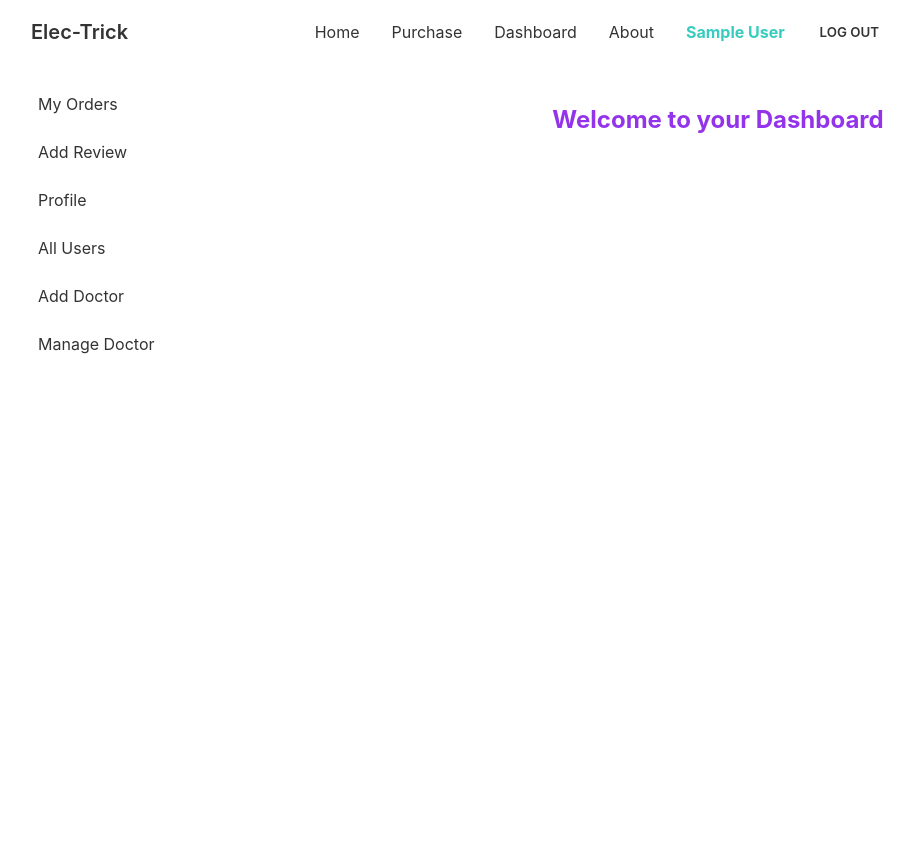
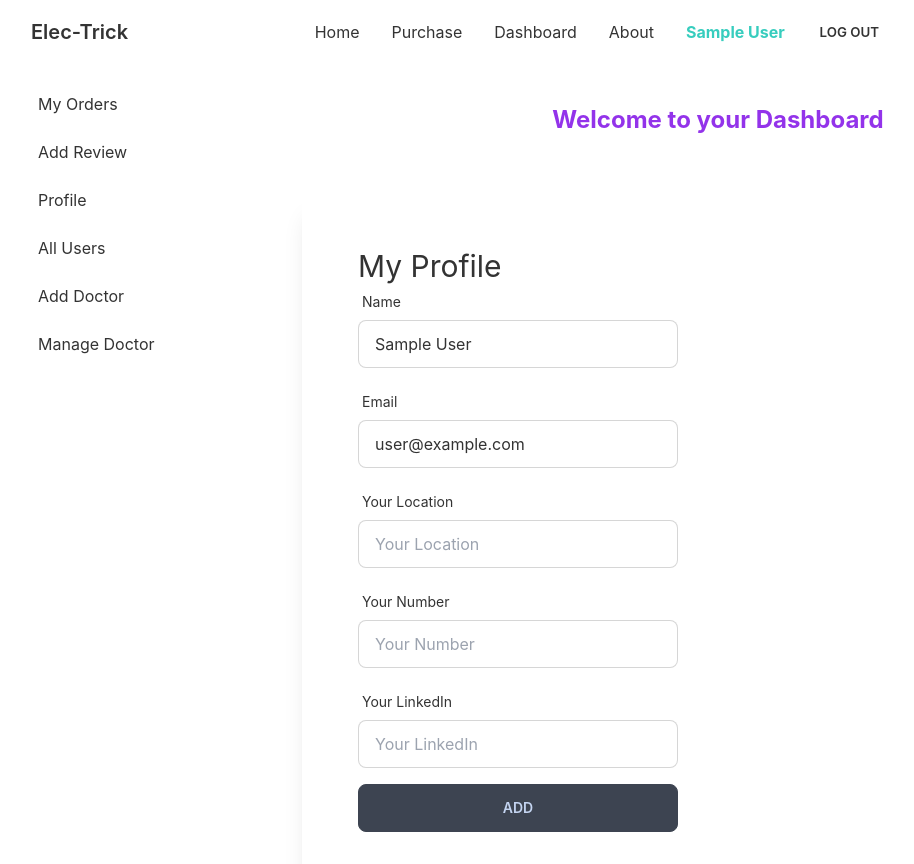
Before and after one commit to utsho-gif/Elec-Trick, a React (Create React App) app: page /dashboard/profile in a window 1280 px wide. Shown: the whole page, without its empty margins (42-956 px from the left). Built offline with nearby package versions, Linux system fonts and the light colour scheme; no server answers; sample sign-in values are in the browser's storage.

Commit message:
update profile added

```diff
--- a/src/Pages/Dashboard/MyProfile.js
+++ b/src/Pages/Dashboard/MyProfile.js
@@ -1,13 +1,182 @@
-import React from 'react';
-
+import React from "react";
+import { useAuthState } from "react-firebase-hooks/auth";
+import { useForm } from "react-hook-form";
+import { toast } from "react-toastify";
+import auth from "../../firebase.init";
 
 const MyProfile = () => {
-
-    return (
-        <div>
-
-        </div>
-    );
+    const [user] = useAuthState(auth);
+    const email = user?.email;
+  const {
+    register,
+    formState: { errors },
+    handleSubmit,
+    reset,
+  } = useForm();
+  const onSubmit = (data) => {
+    console.log(data);
+      const user = {
+          email: data.email,
+          name: data.name,
+          location: data.location,
+          phone: data.phone,
+          linkedin: data.linkedin
+      }
+      fetch(`http://localhost:5000/user/${email}`,{
+        method:'PUT',
+        headers: {
+            'content-type': 'application/json'
+        },
+        body: JSON.stringify(user)
+      })
+      .then(res => res.json())
+      .then(inserted => {
+          console.log(inserted);
+        if (inserted?.result?.modifiedCount > 0) {
+            toast.success("Updated successfully");
+            reset();
+          } else {
+            toast.error("Nothing to update");
+          }
+      })
+      reset();
+  };
+  return (
+    <div>
+      <div className="card ml-14 my-14 p-14 bg-base-100 shadow-xl">
+        <h2 className="text-3xl">My Profile</h2>
+        <form onSubmit={handleSubmit(onSubmit)}>
+          <div className="form-control w-full max-w-xs">
+            <label className="label">
+              <span className="label-text">Name</span>
+            </label>
+            <input
+              type="text"
+              placeholder="Your Name"
+              value= {user?.displayName}
+              className="input input-bordered w-full max-w-xs"
+              {...register("name", {
+                required: {
+                  value: true,
+                  message: "Name is required",
+                },
+              })}
+            />
+            <label className="label">
+              {errors.name?.type === "required" && (
+                <span className="label-text-alt text-red-500">
+                  {errors.name.message}
+                </span>
+              )}
+            </label>
+          </div>
+          <div className="form-control w-full max-w-xs">
+            <label className="label">
+              <span className="label-text">Email</span>
+            </label>
+            <input
+              type="email"
+              value= {user?.email}
+              placeholder="Your Email"
+              className="input input-bordered w-full max-w-xs"
+              {...register("email", {
+                required: {
+                  value: true,
+                  message: "Email is required",
+                },
+                pattern: {
+                  value: /[a-z0-9]+@[a-z]+\.[a-z]{2,3}/,
+                  message: "Provide a valid email",
+                },
+              })}
+            />
+            <label className="label">
+              {errors.email?.type === "required" && (
+                <span className="label-text-alt text-red-500">
+                  {errors.email.message}
+                </span>
+              )}
+              {errors.email?.type === "pattern" && (
+                <span className="label-text-alt text-red-500">
+                  {errors.email.message}
+                </span>
+              )}
+            </label>
+          </div>
+          <div className="form-control w-full max-w-xs">
+            <label className="label">
+              <span className="label-text">Your Location</span>
+            </label>
+            <input
+              type="location"
+              placeholder="Your Location"
+              className="input input-bordered w-full max-w-xs"
+              {...register("location", {
+                required: {
+                  value: true,
+                  message: "Location is required",
+                },
+              })}
+            />
+            <label className="label">
+              {errors.location?.type === "required" && (
+                <span className="label-text-alt text-red-500">
+                  {errors.location.message}
+                </span>
+              )}
+            </label>
+          </div>
+          <div className="form-control w-full max-w-xs">
+            <label className="label">
+              <span className="label-text">Your Number</span>
+            </label>
+            <input
+              type="phone"
+              placeholder="Your Number"
+              className="input input-bordered w-full max-w-xs"
+              {...register("phone", {
+                required: {
+                  value: true,
+                  message: "Phone is required",
+                },
+              })}
+            />
+            <label className="label">
+              {errors.phone?.type === "required" && (
+                <span className="label-text-alt text-red-500">
+                  {errors.phone.message}
+                </span>
+              )}
+            </label>
+          </div>
+          <div className="form-control w-full max-w-xs">
+            <label className="label">
+              <span className="label-text">Your LinkedIn</span>
+            </label>
+            <input
+              type="url"
+              placeholder="Your LinkedIn"
+              className="input input-bordered w-full max-w-xs"
+              {...register("linkedin", {
+                required: {
+                  value: true,
+                  message: "LinkedIn is required",
+                },
+              })}
+            />
+            <label className="label">
+              {errors.linkedin?.type === "required" && (
+                <span className="label-text-alt text-red-500">
+                  {errors.linkedin.message}
+                </span>
+              )}
+            </label>
+          </div>
+          <input className="btn w-full max-w-xs" type="submit" value="add" />
+        </form>
+      </div>
+    </div>
+  );
 };
 
 export default MyProfile;
--- a/src/Pages/Home/ReviewSec.js
+++ b/src/Pages/Home/ReviewSec.js
@@ -11,10 +11,10 @@ const ReviewSec = () => {
     return <div className='mb-14'><Loading></Loading></div>
 }
   return (
-    <div class="hero my-12   bg-primary">
+    <div class="hero my-12 rounded  bg-primary">
       <div class="hero-content text-center">
         <div class="max-w">
-          <h1 class="text-5xl font-bold">Review</h1>
+          <h1 class="text-5xl font-bold">Reviews</h1>
           <p class="py-6">
           <div className='grid lg:grid-cols-3 sm:grid-cols-1 gap-4'>
                 {
--- a/src/Pages/Home/SingleReview.js
+++ b/src/Pages/Home/SingleReview.js
@@ -10,7 +10,7 @@ const SingleReview = ({re}) => {
         activeColor: "accent",
       };
     return (
-        <div class="card w-90 mx-auto bg-base-100 shadow-xl">
+        <div class="card w-87 mx-auto bg-base-100 shadow-xl">
         <div class="card-body">
           <h2 class="text-2xl font-bold text-center">{re?.name}</h2>
           <p>{re?.review}</p>
```
